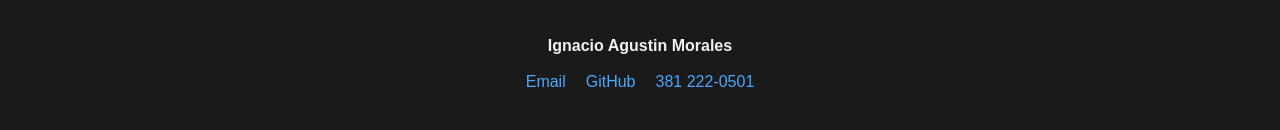
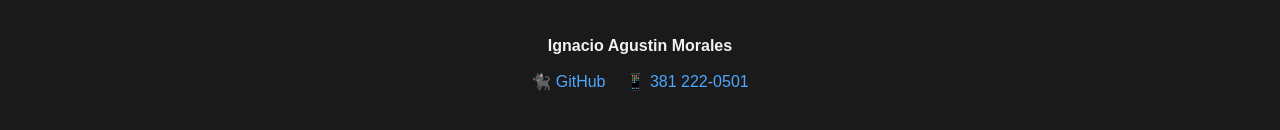
Before and after one commit to agucho03/tp1-react-portafolio-morales-ignacio-agustin, a React (Vite) app: page / in a window 1280 px wide. Shown: the part 1525-1655 px from the top of the page. Built offline with nearby package versions, Linux system fonts and the light colour scheme.

Commit message:
Ajustes de texto en el README y emojis en los links de contacto del footer

```diff
--- a/src/components/Footer.jsx
+++ b/src/components/Footer.jsx
@@ -5,11 +5,8 @@
     <footer className="footer">
       <p className="footer__nombre">{nombre}</p>
       <div className="footer__contacto">
-        <a href="mailto:agustinmorales1504@gmail.com">Email</a>
-        <a href="https://github.com/agucho03" target="_blank" rel="noreferrer">
-          GitHub
-        </a>
-        <a href="tel:+543812220501">381 222-0501</a>
+        <a href="https://github.com/agucho03" target="_blank" rel="noreferrer"> 🐈‍⬛ GitHub </a>
+        <a href="tel:+543812220501">  📱 381 222-0501</a>
       </div>
     </footer>
   )
```
Also changed, not shown: 1 other file (tests, documents, lock files or other folders).
